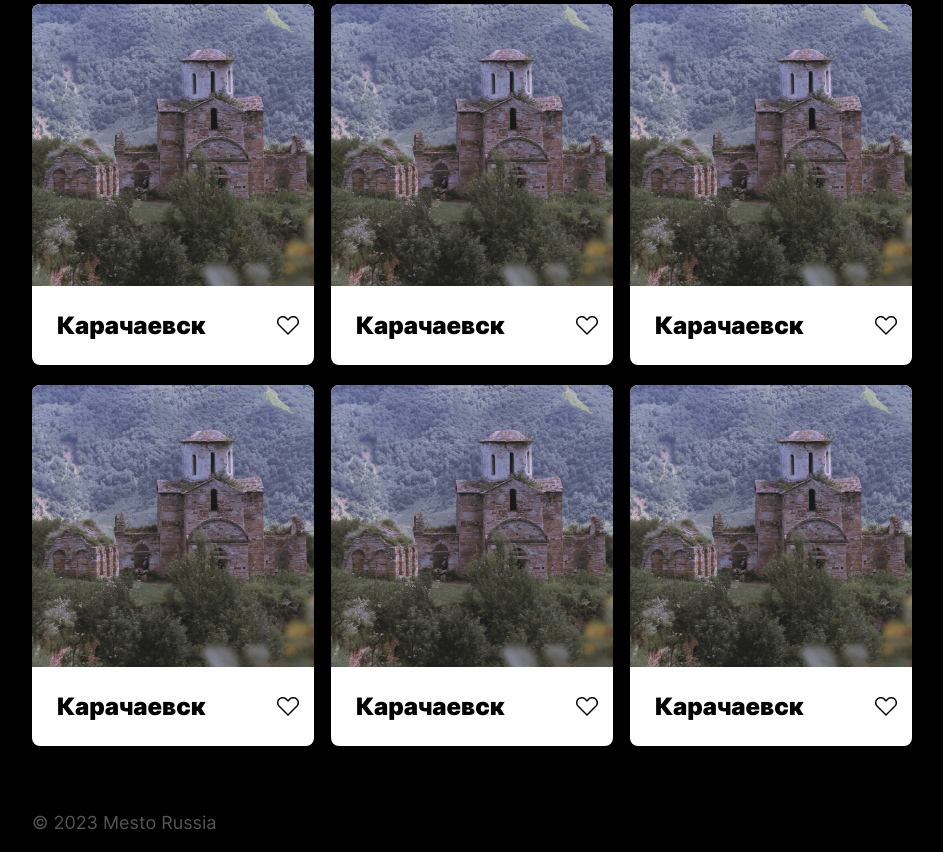
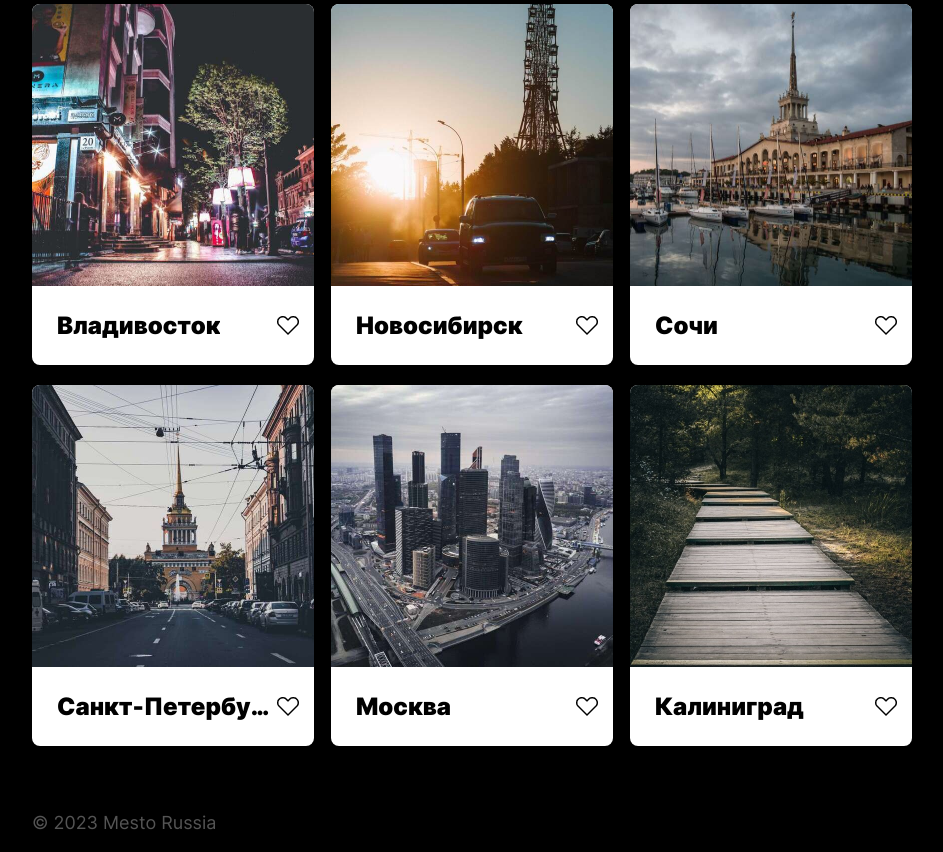
Before and after one commit to waxno3a-16/mesto, a plain HTML site: page index.html in a window 1280 px wide. Shown: the part 325-1177 px from the top of the page, without its empty margins (168-1111 px from the left). Drawn offline with Linux system fonts and the light colour scheme.

Commit message:
Сверстана страница 1280

```diff
--- a/blocks/container/__element-name/container__element-name.css
+++ b/blocks/container/__element-name/container__element-name.css
@@ -4,4 +4,7 @@
   font-weight: 900;
   font-size: 24px;
   line-height: 29px;
+  text-overflow: ellipsis;
+  white-space: nowrap;
+  overflow: hidden;
 }
--- a/index.html
+++ b/index.html
@@ -22,52 +22,47 @@
   </section>
   <section class="container" aria-label="Фотографии">
     <div class="container__element">
-      <img class="container__image" src="images/kirill-pershin-1088404-unsplash-1.jpg" alt="Карачевск">
+      <img class="container__image" src="images/vladivostok.jpg" alt="Владивосток">
       <div class="container__name-area">
-        <h2 class="container__element-name">Карачаевск</h2>
+        <h2 class="container__element-name">Владивосток</h2>
         <button type="button" class="container__button"></button>
       </div>
     </div>
     <div class="container__element">
-      <img class="container__image" src="images/kirill-pershin-1088404-unsplash-1.jpg" alt="Карачевск">
+      <img class="container__image" src="images/novosibirsk.jpg" alt="Новосибирск">
       <div class="container__name-area">
-        <h2 class="container__element-name">Карачаевск</h2>
+        <h2 class="container__element-name">Новосибирск</h2>
         <button type="button" class="container__button"></button>
       </div>
     </div>
     <div class="container__element">
-      <img class="container__image" src="images/kirill-pershin-1088404-unsplash-1.jpg" alt="Карачевск">
+      <img class="container__image" src="images/sochi.jpg" alt="Сочи">
       <div class="container__name-area">
-        <h2 class="container__element-name">Карачаевск</h2>
+        <h2 class="container__element-name">Сочи</h2>
         <button type="button" class="container__button"></button>
       </div>
     </div>
     <div class="container__element">
-      <img class="container__image" src="images/kirill-pershin-1088404-unsplash-1.jpg" alt="Карачевск">
+      <img class="container__image" src="images/stpetersburg.jpg" alt="Санкт-Петербург">
       <div class="container__name-area">
-        <h2 class="container__element-name">Карачаевск</h2>
+        <h2 class="container__element-name">Санкт-Петербург</h2>
         <button type="button" class="container__button"></button>
       </div>
     </div>
     <div class="container__element">
-      <img class="container__image" src="images/kirill-pershin-1088404-unsplash-1.jpg" alt="Карачевск">
+      <img class="container__image" src="images/moscow.jpg" alt="Москва">
       <div class="container__name-area">
-        <h2 class="container__element-name">Карачаевск</h2>
+        <h2 class="container__element-name">Москва</h2>
         <button type="button" class="container__button"></button>
       </div>
     </div>
     <div class="container__element">
-      <img class="container__image" src="images/kirill-pershin-1088404-unsplash-1.jpg" alt="Карачевск">
+      <img class="container__image" src="images/kaliningrad.jpg" alt="Калининград">
       <div class="container__name-area">
-        <h2 class="container__element-name">Карачаевск</h2>
+        <h2 class="container__element-name">Калиниград</h2>
         <button type="button" class="container__button"></button>
       </div>
     </div>
-    <!--
-    <img class="container__image" src="images/kirill-pershin-1088404-unsplash-1.jpg" alt="Карачевск">
-    <img class="container__image" src="images/kirill-pershin-1088404-unsplash-1.jpg" alt="Карачевск">
-    <img class="container__image" src="images/kirill-pershin-1088404-unsplash-1.jpg" alt="Карачевск">
-    <img class="container__image" src="images/kirill-pershin-1088404-unsplash-1.jpg" alt="Карачевск">-->
   </section>
 </main>
 <footer class="footer">
```
Also changed, not shown: images/kaliningrad.jpg (added), images/kirill-pershin-1088404-unsplash-1.jpg (deleted), images/moscow.jpg (added), images/novosibirsk.jpg (added), images/sochi.jpg (added), images/stpetersburg.jpg (added), images/vladivostok.jpg (added).
